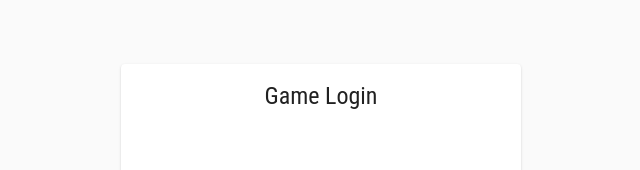
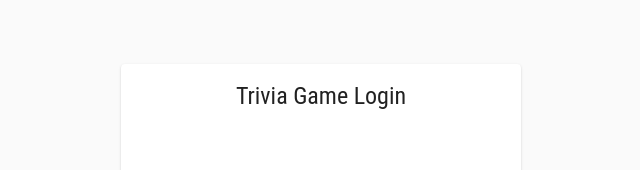
Before and after one commit to roshanabhishek/trivia-game-app, a React (Create React App) app in the folder Client/: page / in a window 1280 px wide. Shown: the top 170 px of the page, without its empty margins (319-959 px from the left). Built offline with nearby package versions, Linux system fonts and the light colour scheme.

Commit message:
Make small changes

```diff
--- a/Client/src/config/config.js
+++ b/Client/src/config/config.js
@@ -1,5 +1,5 @@
-// const baseUrl = 'https://triviagamestation.herokuapp.com/data';
-const baseUrl = 'http://localhost:3001/data';
+const baseUrl = 'https://triviagamestation.herokuapp.com/data';
+// const baseUrl = 'http://localhost:3001/data';
 
 module.exports = {
     baseUrl,
--- a/Client/src/pages/Login.js
+++ b/Client/src/pages/Login.js
@@ -65,7 +65,7 @@ class Login extends Component {
         {/* SIGN-IN AREA */}
         <Paper className={classes.paper}>
           <Typography component="h1" variant="h5">
-            Game Login
+            Trivia Game Login
           </Typography>
           <form className={classes.form} onSubmit={this.handleSubmit}>
             <FormControl margin="normal" required fullWidth>
```
